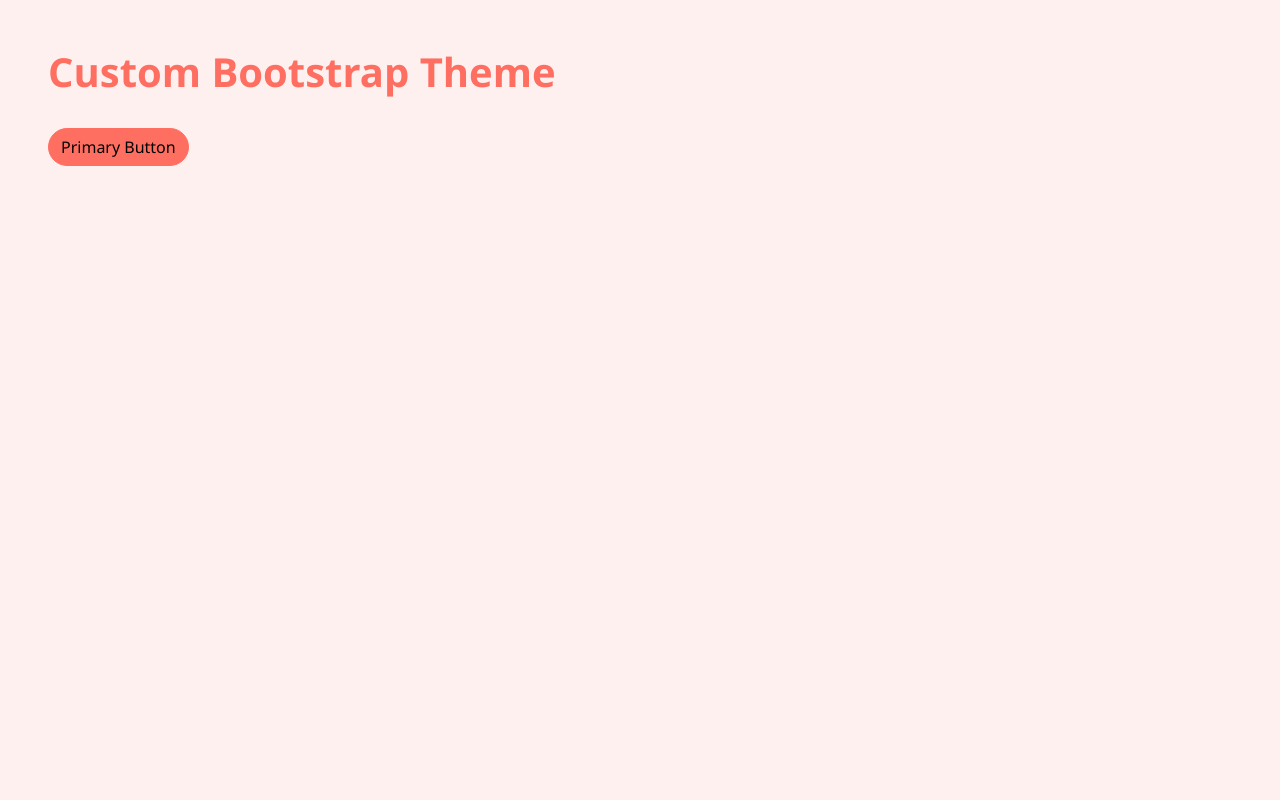
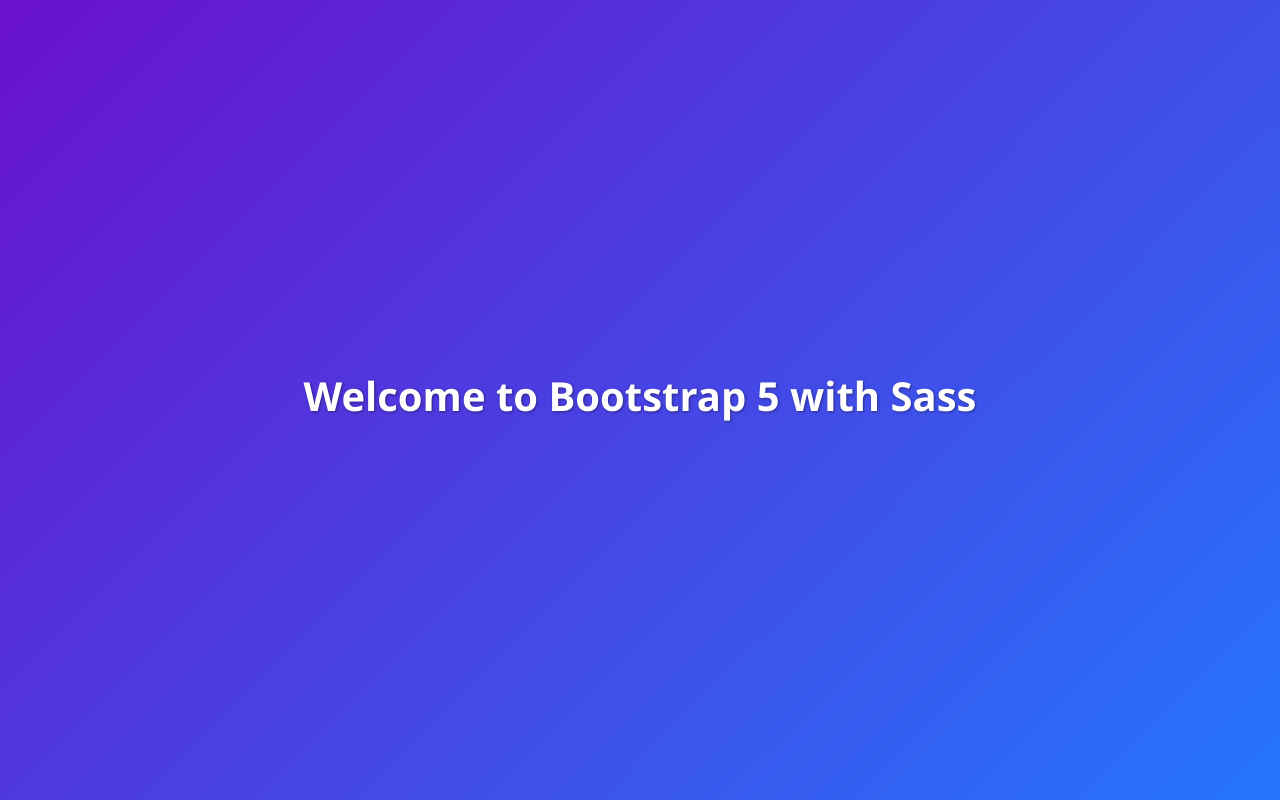
Before and after one commit to Kav-Mysty/Java-upskilling, a website: page index.html in a window 1280 px wide. Drawn offline with nearby package versions, Linux system fonts and the light colour scheme; files that its build step writes are made by us from their sources.

Commit message:
Add files via upload

```diff
--- a/index.html
+++ b/index.html
@@ -3,11 +3,10 @@
 <head>
 <meta charset="UTF-8" />
 <meta name="viewport" content="width=device-width, initial-scale=1" />
-<title>Bootstrap Customized</title>
+<title>Bootstrap 5 with Sass Setup</title>
 <link rel="stylesheet" href="style.css" />
 </head>
 <body>
-  <h1>Custom Bootstrap Theme</h1>
-  <button class="btn btn-primary">Primary Button</button>
+  <h1>Welcome to Bootstrap 5 with Sass</h1>
 </body>
 </html>
--- a/package.json
+++ b/package.json
@@ -1,7 +1,9 @@
 {
+  "name": "bootstrap-sass-project",
+  "version": "1.0.0",
   "scripts": {
-    "build-css": "sass scss/style.scss style.css --no-source-map --style=compressed",
-    "watch-css": "sass --watch scss/style.scss:style.css"
+    "build-css": "sass style.scss style.css --no-source-map --style=compressed",
+    "watch-css": "sass --watch style.scss:style.css"
   },
   "devDependencies": {
     "bootstrap": "^5.3.0",
--- a/style.scss
+++ b/style.scss
@@ -1,15 +1,17 @@
-@import 'variables';
-@import 'node_modules/bootstrap/scss/bootstrap';
+@import "node_modules/bootstrap/scss/bootstrap";
 
 body {
-  background: #fff0f0;
-  color: #333;
+  background: linear-gradient(135deg, #6a11cb, #2575fc);
+  color: white;
   font-family: 'Segoe UI', Tahoma, Geneva, Verdana, sans-serif;
-  padding: 3rem;
+  min-height: 100vh;
+  display: flex;
+  justify-content: center;
+  align-items: center;
+  margin: 0;
 }
 
 h1 {
-  color: $primary;
-  font-weight: 800;
-  margin-bottom: 2rem;
+  font-weight: 700;
+  text-shadow: 1px 1px 3px rgba(0, 0, 0, 0.4);
 }
```
